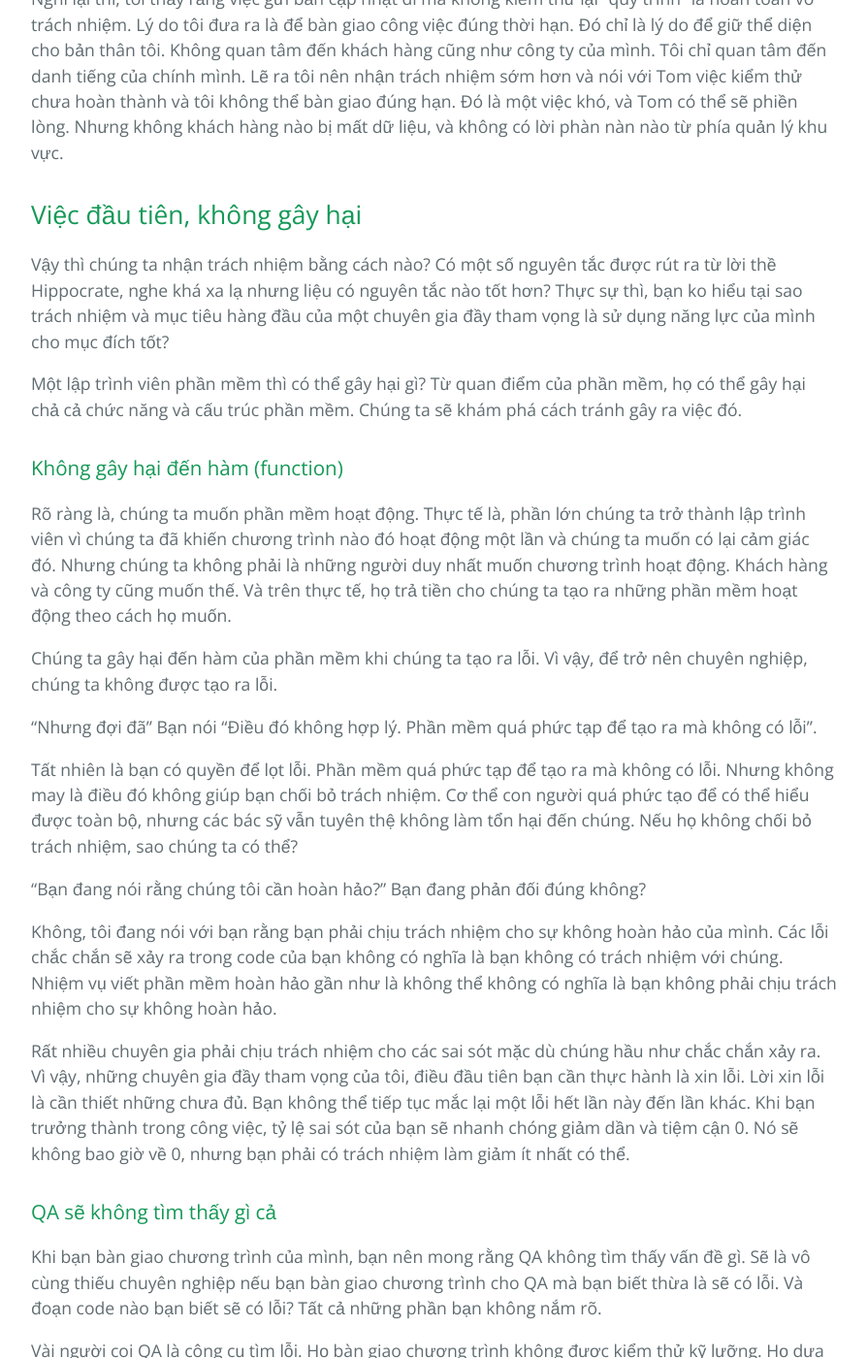
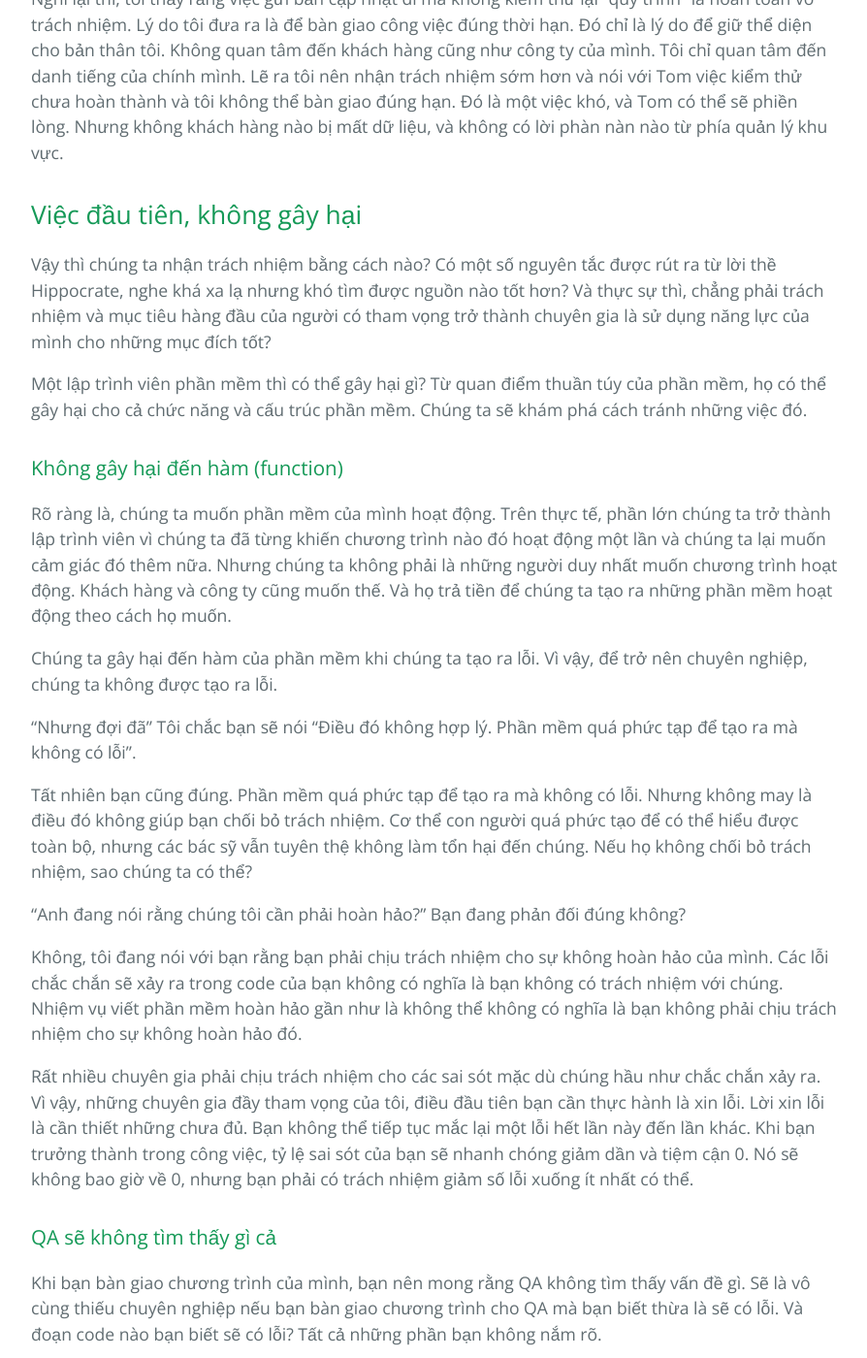
Before and after one commit to HaiBV/haibv.github.io, a Jekyll site: the page built from clean-coder/chapter-1-professionalism.md, in a window 1280 px wide and 1400 px high, scrolled down 3229 px. Shown: the whole window at 97% size, without its empty margins (192-1086 px from the left). Built offline with Jekyll 4.4.1, drawn with Linux system fonts in a browser that asks for light colours; our own code applies the rules of GitHub Pages for plain Markdown files.

Commit message:
Book - The Clean Coder - Correction

```diff
--- a/clean-coder/chapter-1-professionalism.md
+++ b/clean-coder/chapter-1-professionalism.md
@@ -54,25 +54,25 @@ Nghĩ lại thì, tôi thấy rằng việc gửi bản cập nhật đi mà kh
 
 ## Việc đầu tiên, không gây hại
 
-Vậy thì chúng ta nhận trách nhiệm bằng cách nào? Có một số nguyên tắc được rút ra từ lời thề Hippocrate, nghe khá xa lạ nhưng liệu có nguyên tắc nào tốt hơn? Thực sự thì, bạn ko hiểu tại sao trách nhiệm và mục tiêu hàng đầu của một chuyên gia đầy tham vọng là sử dụng năng lực của mình cho mục đích tốt?
+Vậy thì chúng ta nhận trách nhiệm bằng cách nào? Có một số nguyên tắc được rút ra từ lời thề Hippocrate, nghe khá xa lạ nhưng khó tìm được nguồn nào tốt hơn? Và thực sự thì, chẳng phải trách nhiệm và mục tiêu hàng đầu của người có tham vọng trở thành chuyên gia là sử dụng năng lực của mình cho những mục đích tốt?
 
-Một lập trình viên phần mềm thì có thể gây hại gì? Từ quan điểm của phần mềm, họ có thể gây hại chả cả chức năng và cấu trúc phần mềm. Chúng ta sẽ khám phá cách tránh gây ra việc đó.
+Một lập trình viên phần mềm thì có thể gây hại gì? Từ quan điểm thuần túy của phần mềm, họ có thể gây hại cho cả chức năng và cấu trúc phần mềm. Chúng ta sẽ khám phá cách tránh những việc đó.
 
 ### Không gây hại đến hàm (function)
 
-Rõ ràng là, chúng ta muốn phần mềm hoạt động. Thực tế là, phần lớn chúng ta trở thành lập trình viên vì chúng ta đã khiến chương trình nào đó hoạt động một lần và chúng ta muốn có lại cảm giác đó. Nhưng chúng ta không phải là những người duy nhất muốn chương trình hoạt động. Khách hàng và công ty cũng muốn thế. Và trên thực tế, họ trả tiền cho chúng ta tạo ra những phần mềm hoạt động theo cách họ muốn.
+Rõ ràng là, chúng ta muốn phần mềm của mình hoạt động. Trên thực tế, phần lớn chúng ta trở thành lập trình viên vì chúng ta đã từng khiến chương trình nào đó hoạt động một lần và chúng ta lại muốn cảm giác đó thêm nữa. Nhưng chúng ta không phải là những người duy nhất muốn chương trình hoạt động. Khách hàng và công ty cũng muốn thế. Và họ trả tiền để chúng ta tạo ra những phần mềm hoạt động theo cách họ muốn.
 
 Chúng ta gây hại đến hàm của phần mềm khi chúng ta tạo ra lỗi. Vì vậy, để trở nên chuyên nghiệp, chúng ta không được tạo ra lỗi.
 
-"Nhưng đợi đã" Bạn nói "Điều đó không hợp lý. Phần mềm quá phức tạp để tạo ra mà không có lỗi".
+"Nhưng đợi đã" Tôi chắc bạn sẽ nói "Điều đó không hợp lý. Phần mềm quá phức tạp để tạo ra mà không có lỗi".
 
-Tất nhiên là bạn có quyền để lọt lỗi. Phần mềm quá phức tạp để tạo ra mà không có lỗi. Nhưng không may là điều đó không giúp bạn chối bỏ trách nhiệm. Cơ thể con người quá phức tạo để có thể hiểu được toàn bộ, nhưng các bác sỹ vẫn tuyên thệ không làm tổn hại đến chúng. Nếu họ không chối bỏ trách nhiệm, sao chúng ta có thể?
+Tất nhiên bạn cũng đúng. Phần mềm quá phức tạp để tạo ra mà không có lỗi. Nhưng không may là điều đó không giúp bạn chối bỏ trách nhiệm. Cơ thể con người quá phức tạo để có thể hiểu được toàn bộ, nhưng các bác sỹ vẫn tuyên thệ không làm tổn hại đến chúng. Nếu họ không chối bỏ trách nhiệm, sao chúng ta có thể?
 
-"Bạn đang nói rằng chúng tôi cần hoàn hảo?" Bạn đang phản đối đúng không?
+"Anh đang nói rằng chúng tôi cần phải hoàn hảo?" Bạn đang phản đối đúng không?
 
-Không, tôi đang nói với bạn rằng bạn phải chịu trách nhiệm cho sự không hoàn hảo của mình. Các lỗi chắc chắn sẽ xảy ra trong code của bạn không có nghĩa là bạn không có trách nhiệm với chúng. Nhiệm vụ viết phần mềm hoàn hảo gần như là không thể không có nghĩa là bạn không phải chịu trách nhiệm cho sự không hoàn hảo.
+Không, tôi đang nói với bạn rằng bạn phải chịu trách nhiệm cho sự không hoàn hảo của mình. Các lỗi chắc chắn sẽ xảy ra trong code của bạn không có nghĩa là bạn không có trách nhiệm với chúng. Nhiệm vụ viết phần mềm hoàn hảo gần như là không thể không có nghĩa là bạn không phải chịu trách nhiệm cho sự không hoàn hảo đó.
 
-Rất nhiều chuyên gia phải chịu trách nhiệm cho các sai sót mặc dù chúng hầu như chắc chắn xảy ra. Vì vậy, những chuyên gia đầy tham vọng của tôi, điều đầu tiên bạn cần thực hành là xin lỗi. Lời xin lỗi là cần thiết những chưa đủ. Bạn không thể tiếp tục mắc lại một lỗi hết lần này đến lần khác. Khi bạn trưởng thành trong công việc, tỷ lệ sai sót của bạn sẽ nhanh chóng giảm dần và tiệm cận 0. Nó sẽ không bao giờ về 0, nhưng bạn phải có trách nhiệm làm giảm ít nhất có thể.
+Rất nhiều chuyên gia phải chịu trách nhiệm cho các sai sót mặc dù chúng hầu như chắc chắn xảy ra. Vì vậy, những chuyên gia đầy tham vọng của tôi, điều đầu tiên bạn cần thực hành là xin lỗi. Lời xin lỗi là cần thiết những chưa đủ. Bạn không thể tiếp tục mắc lại một lỗi hết lần này đến lần khác. Khi bạn trưởng thành trong công việc, tỷ lệ sai sót của bạn sẽ nhanh chóng giảm dần và tiệm cận 0. Nó sẽ không bao giờ về 0, nhưng bạn phải có trách nhiệm giảm số lỗi xuống ít nhất có thể.
 
 ### QA sẽ không tìm thấy gì cả
 
```
